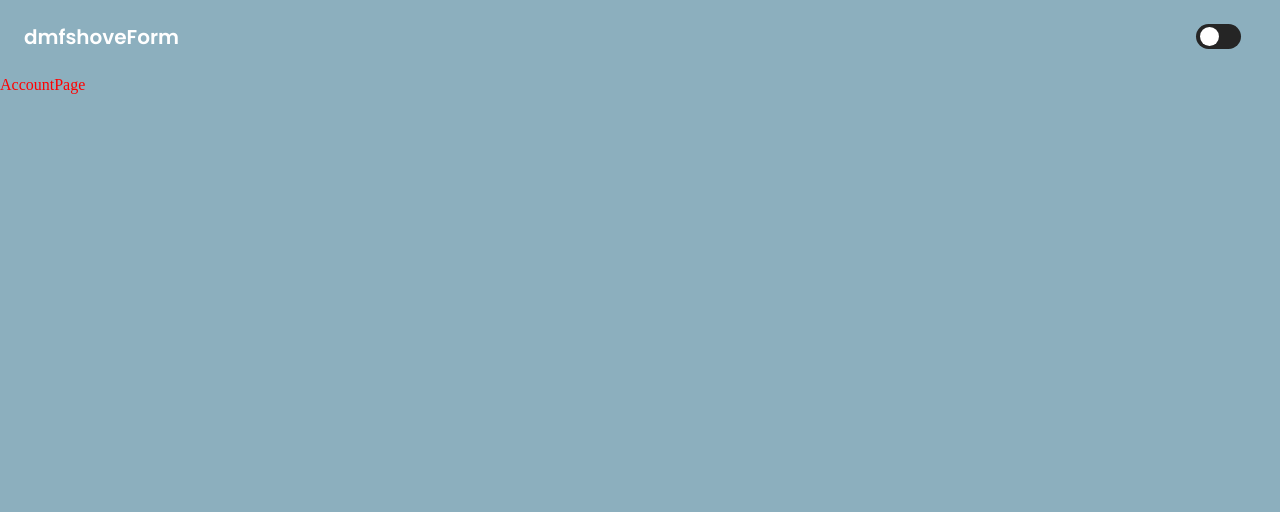
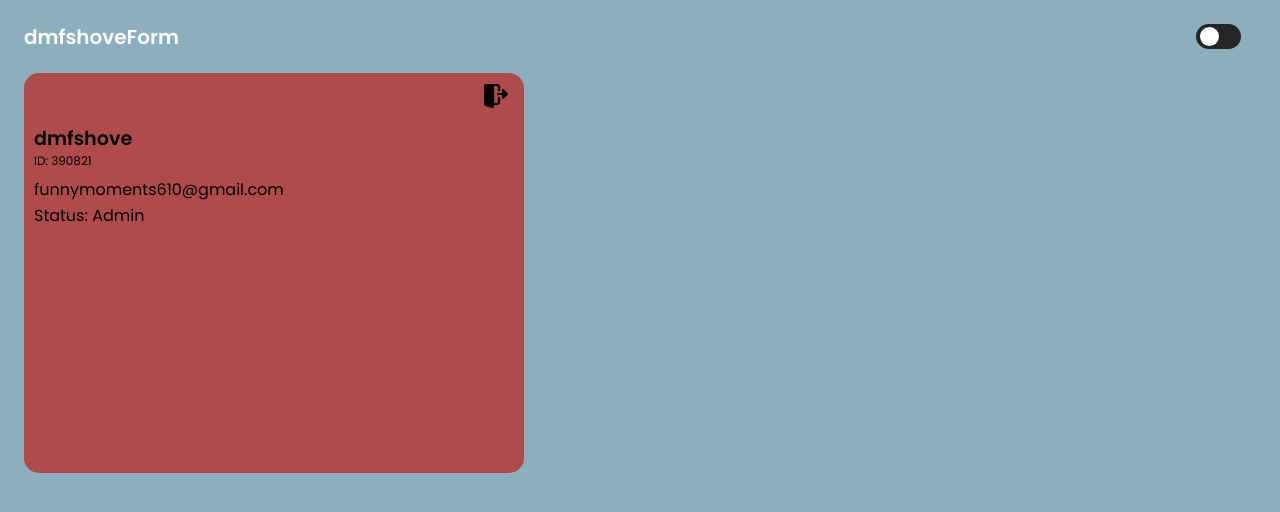
Before and after one commit to RusikHunter/Form, a React (Vite) app in the folder frontend/: page /account in a window 1280 px wide. Shown: the top 512 px of the page. Built offline with nearby package versions, Linux system fonts and the light colour scheme.

Commit message:
feat(account): write markup and styles for AccountPage and AccountWrap

```diff
--- /dev/null
+++ b/frontend/src/components/AccountWrap/AccountWrap.jsx
@@ -0,0 +1,22 @@
+import React from "react"
+import "./AccountWrap.scss"
+import exitIcon from "../../images/icons/exit.png"
+
+export default function AccountWrap() {
+    return (
+        <div className="account-wrap">
+            <div className="account-wrap__tools">
+                <button className="account-wrap__button--exit">
+                    <img className="account-wrap__icon" src={exitIcon} alt="Exit" width={24} height={24} />
+                </button>
+            </div>
+            <div className="account-wrap__content">
+                <h2 className="account-wrap__username">dmfshove</h2>
+                <span className="account-wrap__id">ID: 390821</span>
+
+                <p className="account-wrap__email">funnymoments610@gmail.com</p>
+                <p className="account-wrap__status">Status: Admin</p>
+            </div>
+        </div>
+    )
+}
--- /dev/null
+++ b/frontend/src/components/AccountWrap/AccountWrap.scss
@@ -0,0 +1,48 @@
+@use "../../styles/index" as *;
+
+.account-wrap {
+    display: flex;
+    flex-direction: column;
+    width: 500px;
+    height: 400px;
+    background-color: var(--color-red);
+    border-radius: 15px;
+    position: relative;
+
+    &__tools {
+        display: flex;
+        justify-content: end;
+        padding: 10px;
+    }
+
+    &__button--exit {
+        background-color: transparent;
+    }
+
+    &__icon {}
+
+    &__content {
+        padding: 10px;
+    }
+
+    &__username {
+        @include fluid-text(20, 18);
+        @include font(var(--font-family), 600, 1);
+    }
+
+    &__id {
+        @include fluid-text(12, 12);
+        @include font(var(--font-family), 400, 1);
+    }
+
+    &__email,
+    &__status {
+        @include fluid-text(16, 16);
+        @include font(var(--font-family), 400, 1);
+        margin-top: 10px;
+    }
+
+    @include mobile {
+        width: 100%;
+    }
+}
--- a/frontend/src/pages/AccountPage/AccountPage.jsx
+++ b/frontend/src/pages/AccountPage/AccountPage.jsx
@@ -1,7 +1,17 @@
 import React from "react"
+import AccountWrap from "../../components/AccountWrap/AccountWrap"
+import "./AccountPage.scss"
 
 export default function AccountPage() {
     return (
-        <p data-testid="account-page">AccountPage</p>
+        <section className="account">
+            <div className="account__inner container">
+                <div className="account__row row">
+                    <div className="account__column column">
+                        <AccountWrap />
+                    </div>
+                </div>
+            </div>
+        </section>
     )
 }
--- a/frontend/src/pages/AccountPage/AccountPage.scss
+++ b/frontend/src/pages/AccountPage/AccountPage.scss
@@ -8,7 +8,6 @@
 
     &__row,
     .row {
-        justify-content: center;
         padding-bottom: 50px;
     }
 
--- a/frontend/src/pages/ErrorPage/ErrorPage.jsx
+++ b/frontend/src/pages/ErrorPage/ErrorPage.jsx
@@ -6,7 +6,9 @@ export default function ErrorPage() {
         <section className="error" data-testid="error-page">
             <div className="error__inner container">
                 <div className="error__row row">
-                    <h1 className="error__message">Page not found</h1>
+                    <div className="error__column column">
+                        <h1 className="error__message">Page not found</h1>
+                    </div>
                 </div>
             </div>
         </section>
--- a/frontend/src/pages/FormPage/FormPage.scss
+++ b/frontend/src/pages/FormPage/FormPage.scss
@@ -9,7 +9,7 @@
     &__row,
     .row {
         justify-content: center;
-        // padding-bottom: 50px;
+        padding-bottom: 50px;
     }
 
     &__column {}
--- a/frontend/src/styles/_normalize.scss
+++ b/frontend/src/styles/_normalize.scss
@@ -217,7 +217,3 @@ svg * {
         scroll-behavior: auto !important;
     }
 }
-
-p {
-    color: red
-}
```
Also changed, not shown: frontend/src/images/icons/exit.png (added).
